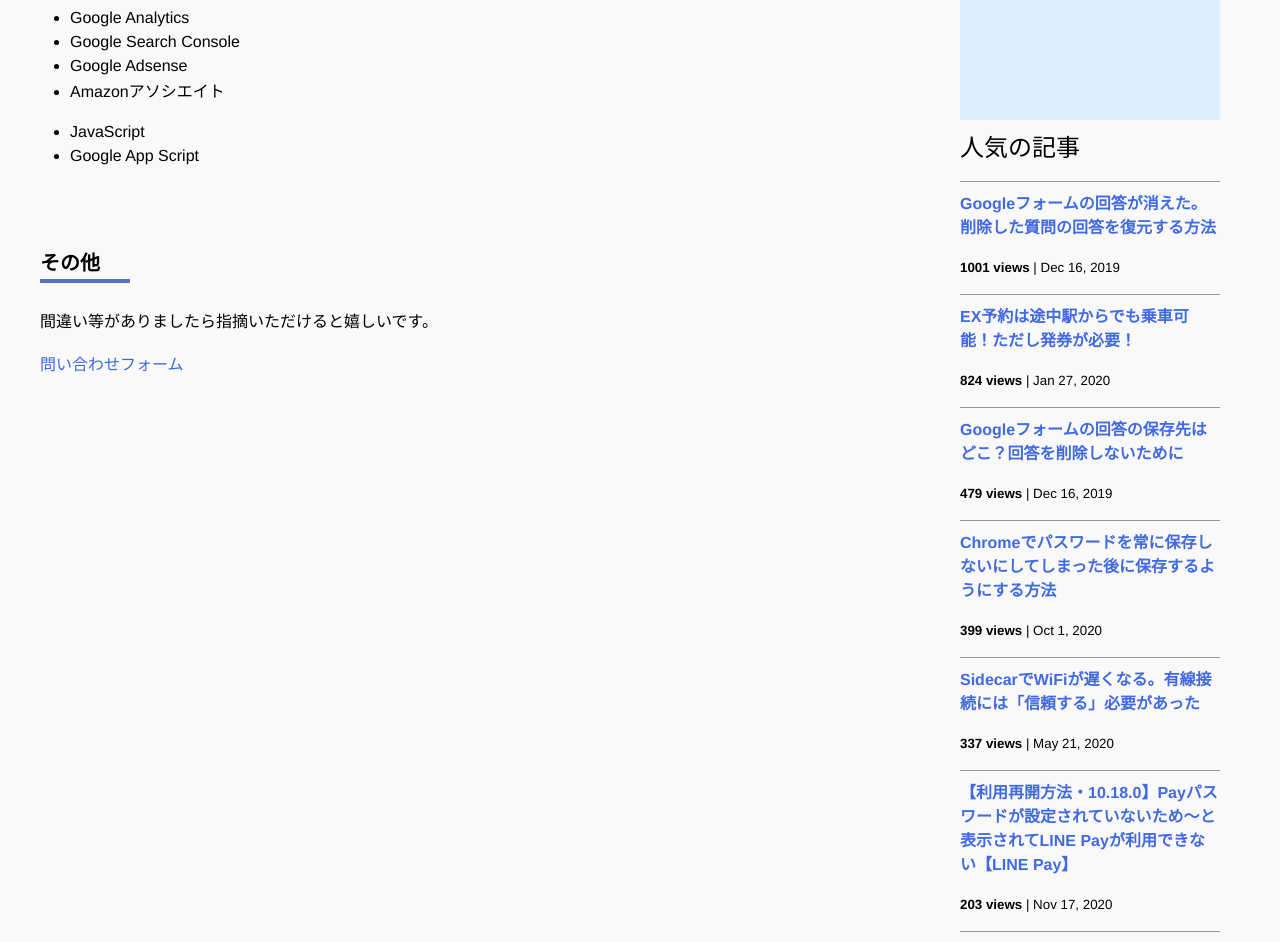
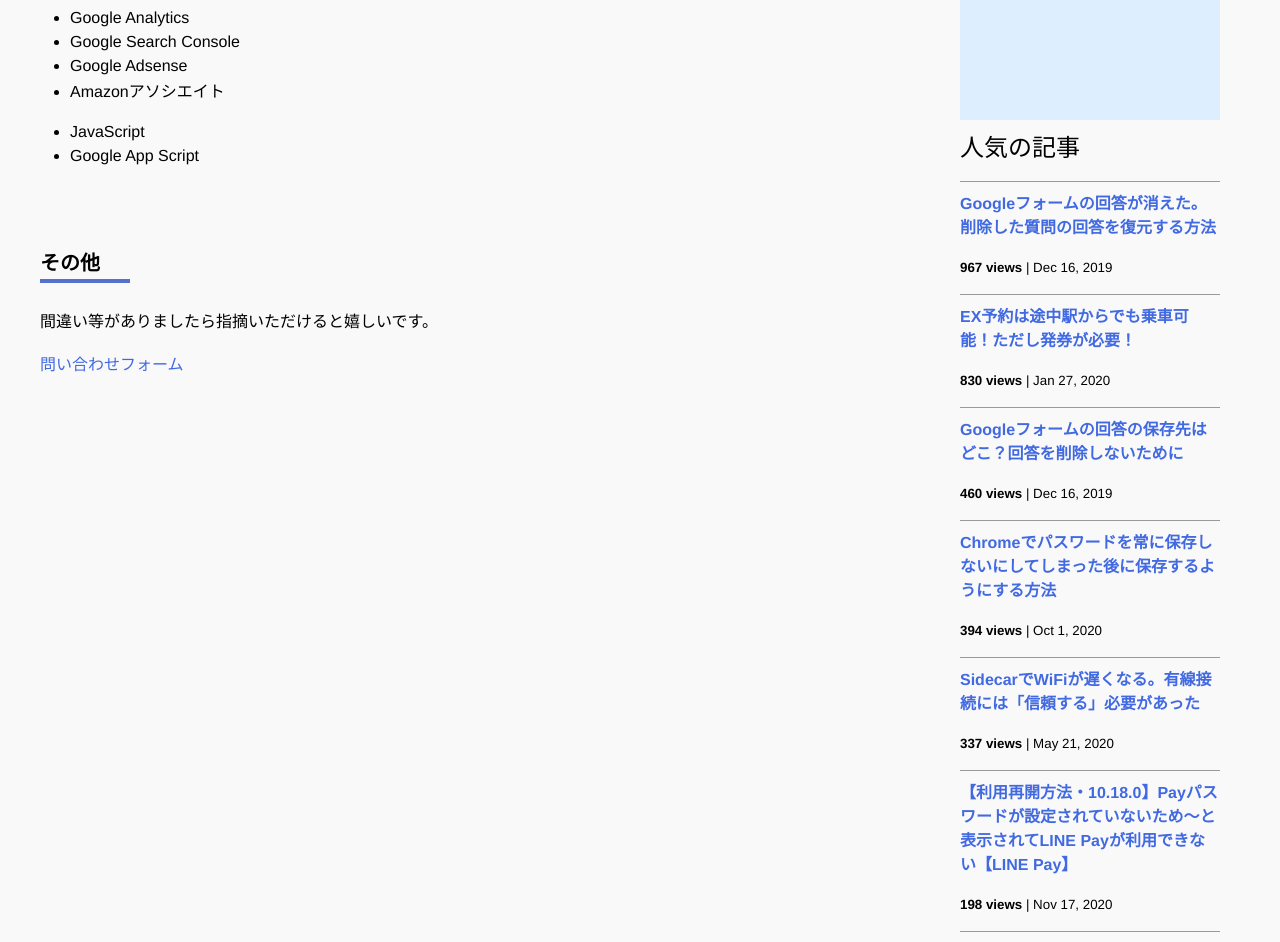
Before and after one commit to iwanaminami/shoyaiwaname, a Jekyll site: the page built from about.markdown, in a window 1280 px wide and 1400 px high, scrolled down 693 px. Shown: the top 942 px of the window. Built offline with Jekyll 4.4.1, drawn with Linux system fonts in a browser that asks for light colours; nearby versions of some CDN libraries; comment, search, counter and statistics services are not loaded.

Commit message:
a new commit message

```diff
--- a/_data/popularposts.yml
+++ b/_data/popularposts.yml
@@ -1,17 +1,17 @@
 side:
-  - view: 1001
+  - view: 967
     url: /2019/12/16/restore-googleform.html
-  - view: 824
+  - view: 830
     url: /2020/01/27/ex-rideontheway.html
-  - view: 479
+  - view: 460
     url: /2019/12/16/googleform-answers.html
-  - view: 399
+  - view: 394
     url: /2020/10/01/googlepassword.html
   - view: 337
     url: /2020/05/21/sidecar-via-cable.html
-  - view: 203
+  - view: 198
     url: /2020/11/17/linepay.html
-  - view: 119
+  - view: 117
     url: /2020/01/23/sfcgold.html
   - view: 111
     url: /2020/01/23/sfc-judge.html
```
